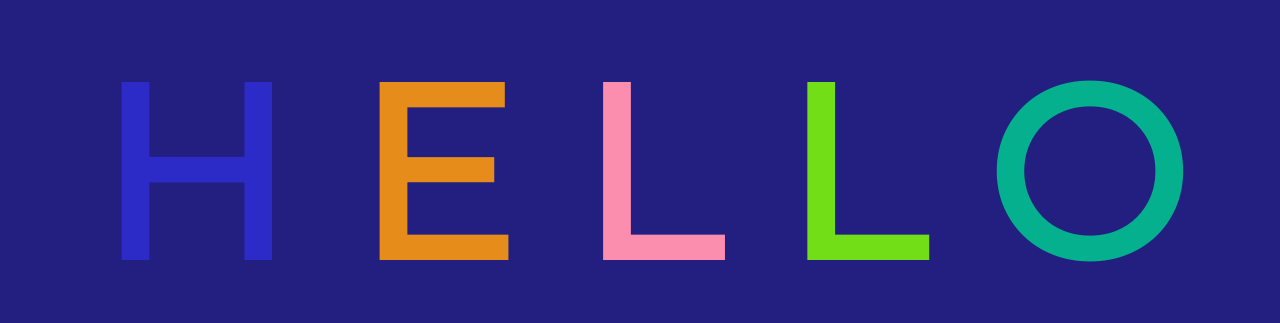
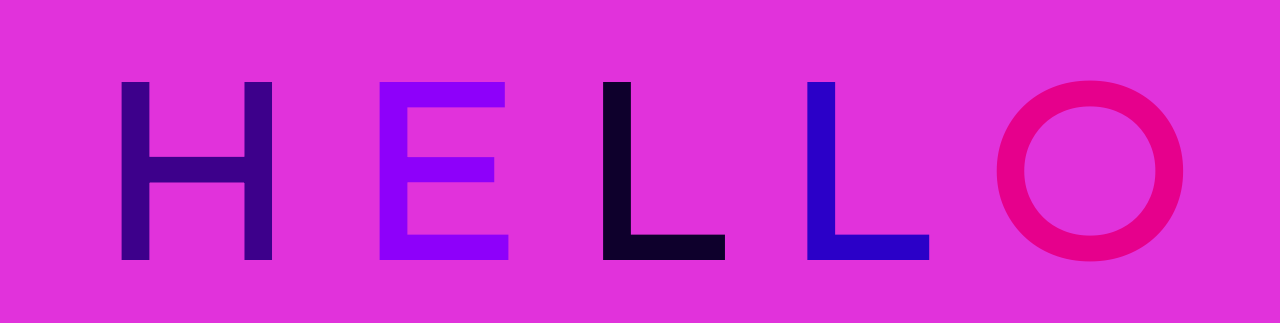
Before and after one commit to AirballsGit/AnimatedTextGitDemo, a plain HTML site: page index.html in a window 1280 px wide. Shown: the part 234-557 px from the top of the page. Drawn offline with Linux system fonts and the light colour scheme.

Commit message:
restrict colors to no greens

```diff
--- a/app.css
+++ b/app.css
@@ -3,7 +3,7 @@ body {
     justify-content: center;
     align-items: center;
     height: 100vh;
-    background-color: rgb(34, 31, 129);
+    background-color: rgb(225, 50, 219);
 }
 
 h1 {
--- a/app.js
+++ b/app.js
@@ -1,6 +1,6 @@
 function randomRGB(){
     const r = Math.floor(Math.random() * 256);
-    const g = Math.floor(Math.random() * 256);
+    const g = 0;
     const b = Math.floor(Math.random() * 256);
     return `rgb(${r},${g},${b})`
 }
```
